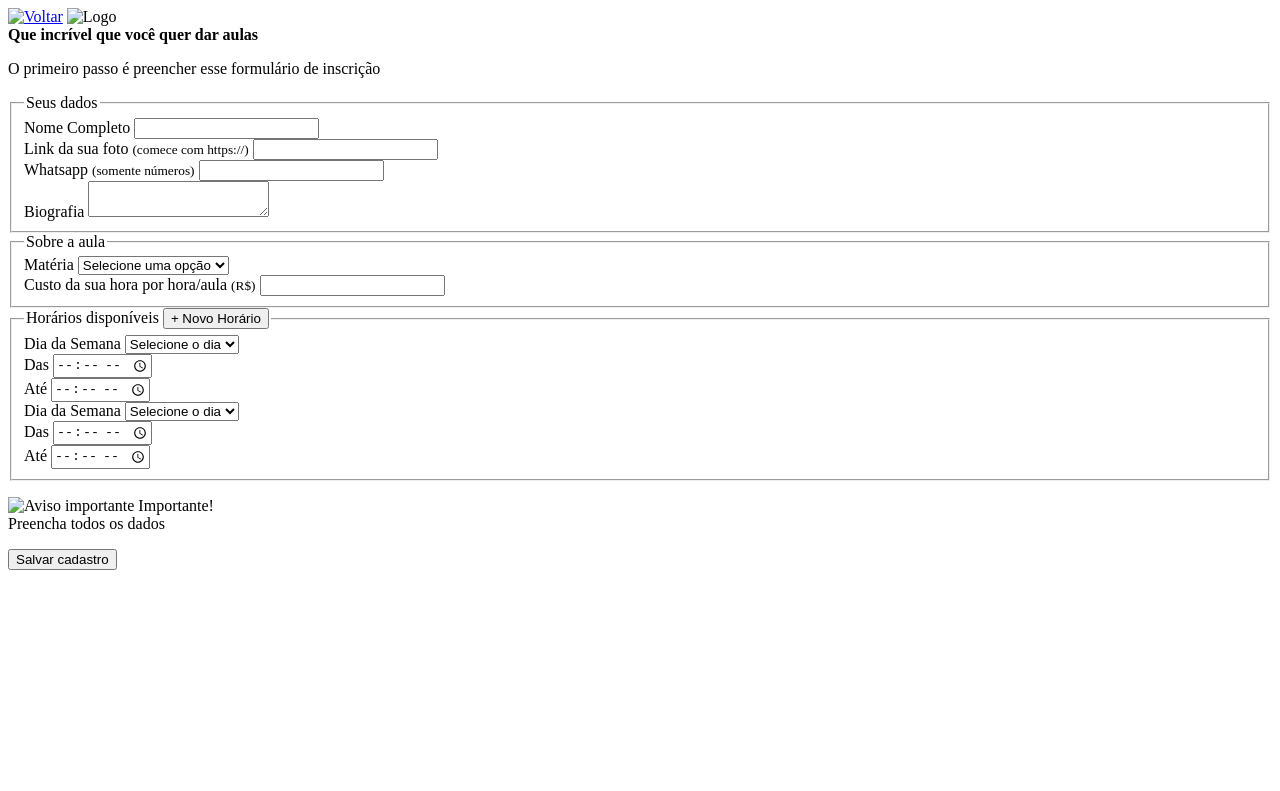
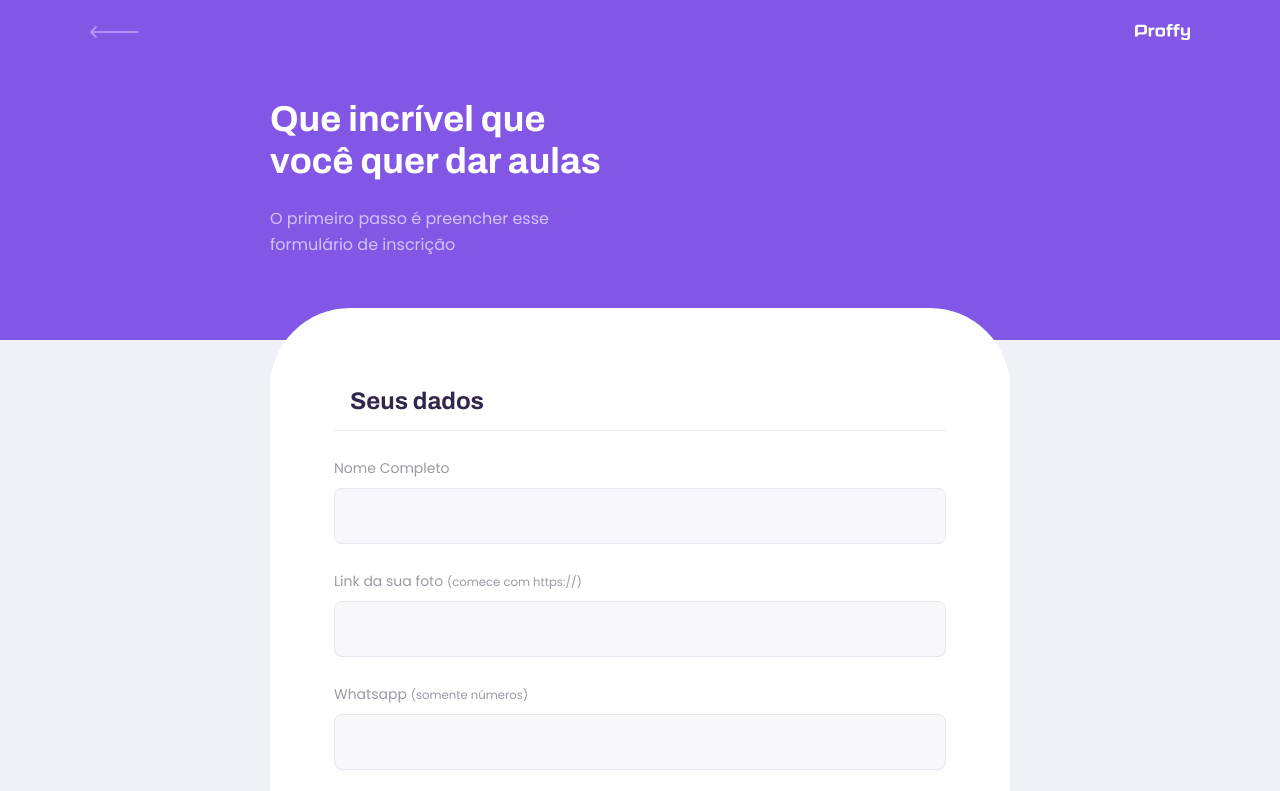
Before and after one commit to alenjs/proffy, a plain HTML site: page give-classes.html in a window 1280 px wide. Shown: the top 791 px of the page. Drawn offline with Linux system fonts and the light colour scheme; the site is published under a folder, as on GitHub Pages, so addresses that start at the root find nothing.

Commit message:
Modif dos links para teste

```diff
--- a/give-classes.html
+++ b/give-classes.html
@@ -6,10 +6,10 @@
     <meta name="viewport" content="width=device-width, initial-scale=1.0">
     <title>Proffy | Sua plataforma de estudos online</title>
 
-    <link rel="stylesheet" href="/styles/main.css">
-    <link rel="stylesheet" href="/styles/partials/header.css">
-    <link rel="stylesheet" href="/styles/partials/page-give-classes.css">
-    <link rel="stylesheet" href="/styles/partials/forms.css">
+    <link rel="stylesheet" href="styles/main.css">
+    <link rel="stylesheet" href="styles/partials/header.css">
+    <link rel="stylesheet" href="styles/partials/page-give-classes.css">
+    <link rel="stylesheet" href="styles/partials/forms.css">
 
     <link
         href="https://fonts.googleapis.com/css2?family=Archivo:wght@400;700&amp;family=Poppins:wght@400;600&amp;display=swap"
@@ -23,9 +23,9 @@
         <!-- cabeçalho -->
         <header class="page-header">
             <div class="top-bar-container">
-                <a href="/ "> <img src="/images/icons/back.svg" alt="Voltar"></a>
+                <a href="index.html"> <img src="images/icons/back.svg" alt="Voltar"></a>
 
-                <img src="/images/logo.svg" alt="Logo">
+                <img src="images/logo.svg" alt="Logo">
             </div>
 
             <div class="header-content">
@@ -161,7 +161,7 @@
 
             <footer>
                 <p>
-                    <img src="/images/icons/warning.svg" alt="Aviso importante">
+                    <img src="images/icons/warning.svg" alt="Aviso importante">
                     Importante! <br> Preencha todos os dados
                 </p>
                 <button type="submit" form="create-class">Salvar cadastro</button>
--- a/index.html
+++ b/index.html
@@ -7,10 +7,10 @@
 
     <title>Proffy | Sua plataforma de estudos online</title>
 
-    <link rel="shortcut icon" href="/images/favicon.png" type="image/png">
+    <link rel="shortcut icon" href="images/favicon.png" type="image/png">
 
-    <link rel="stylesheet" href="/styles/main.css">
-    <link rel="stylesheet" href="/styles/partials/page-landing.css">
+    <link rel="stylesheet" href="styles/main.css">
+    <link rel="stylesheet" href="styles/partials/page-landing.css">
 
     <link href="https://fonts.googleapis.com/css2?family=Archivo:wght@400;700&amp;family=Poppins:wght@400;600&amp;display=swap" rel="stylesheet">
 
@@ -19,21 +19,21 @@
 
     <div id= "container">
        <div class="logo-container">
-           <img src="/images/logo.svg" alt="Proffy">
+           <img src="images/logo.svg" alt="Proffy">
            <h2>Sua Plataforma de estudos online</h2>
        </div>
 
-             <img class="hero-image" src="/images/landing.svg" alt="Plataforma de Estudos">
+             <img class="hero-image" src="images/landing.svg" alt="Plataforma de Estudos">
         <div class="buttons-container">
 
-            <a class="study" href="/study.html"><img src="/images/icons/study.svg" alt="Estudar">Estudar</a>
+            <a class="study" href="study.html"><img src="images/icons/study.svg" alt="Estudar">Estudar</a>
 
-            <a class="give-classes" href="/give-classes.html"> <img src="/images/icons/give-classes.svg" alt="Dar aulas">Dar aulas </a>
+            <a class="give-classes" href="give-classes.html"> <img src="images/icons/give-classes.svg" alt="Dar aulas">Dar aulas </a>
 
         </div>
 
         <p class="total-connections">
-            Total de 200 conexões já realizadas. <img src="/images/icons/purple-heart.svg" alt="Coração roxo">
+            Total de 200 conexões já realizadas. <img src="images/icons/purple-heart.svg" alt="Coração roxo">
         </p>
     </div>
 
```
Also changed, not shown: study.html (+9 -8 lines).
